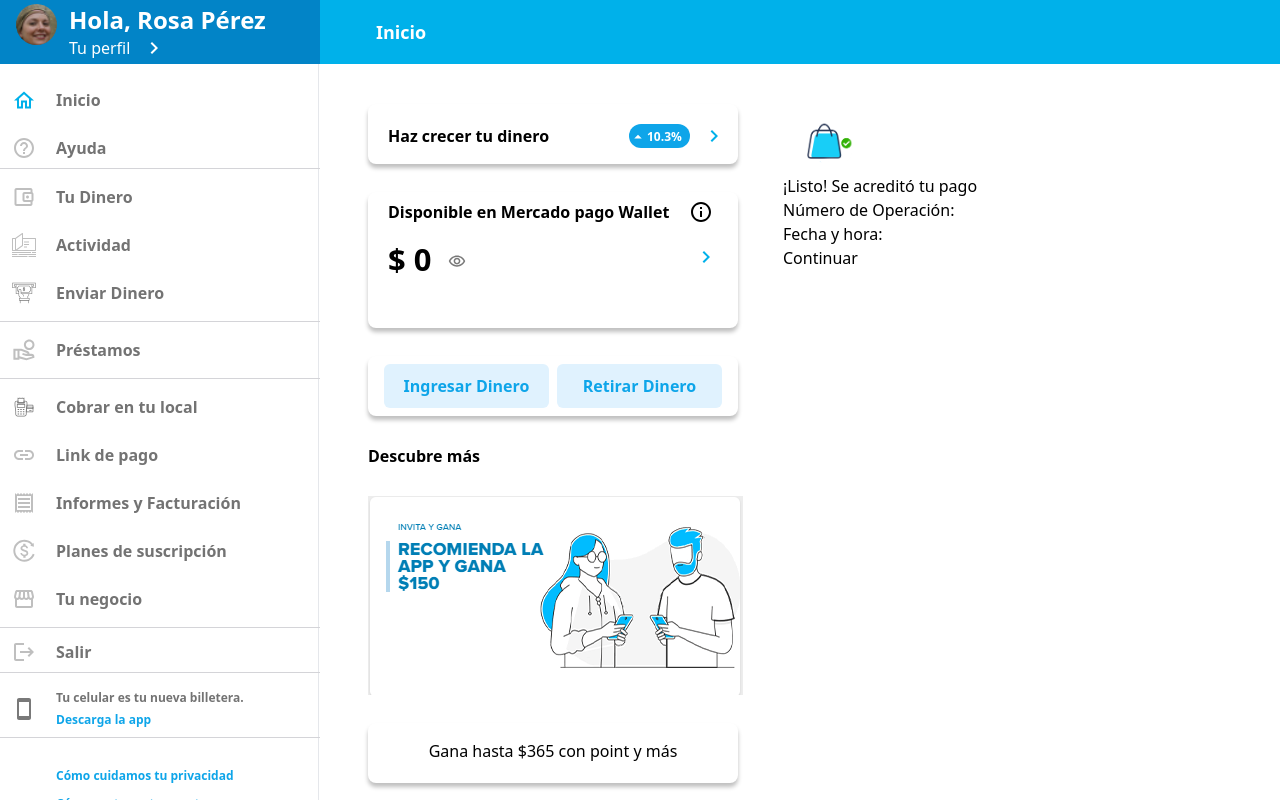
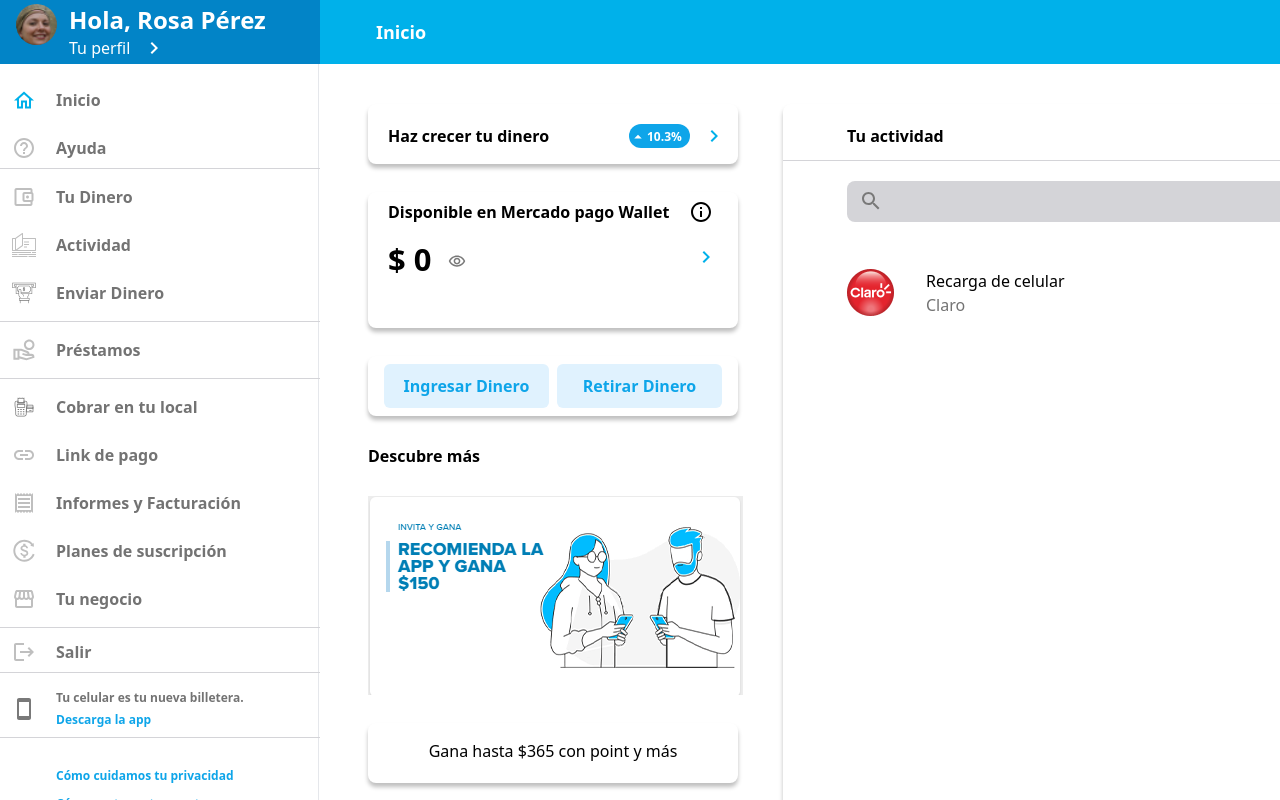
Before and after one commit to illiCristian/NestJs-Backend-Wallet, a Next.js app in the folder client/: page /home in a window 1280 px wide. Shown: the top 800 px of the page. Built offline with nearby package versions, Linux system fonts and the light colour scheme.

Commit message:
fix: change import in home page

```diff
--- a/client/src/app/home/page.tsx
+++ b/client/src/app/home/page.tsx
@@ -5,7 +5,6 @@ import MoneyCharge from '@/components/Home/MoneyCharge';
 import BalanceWallet from '@/components/Home/BalanceWallet';
 import arrow from '../../../public/assets/dashboard/arrow2.svg';
 import image from '../../../public/assets/dashboard/image.png';
-import { SuccessfulDebitTransfer } from '@/components';
 
 export default function page() {
   return (
@@ -66,8 +65,8 @@ export default function page() {
             </p>
           </Link>
         </div>
-        <SuccessfulDebitTransfer />
-        {/* <ActivityBox /> */}
+
+        <ActivityBox />
       </section>
     </>
   );
```
